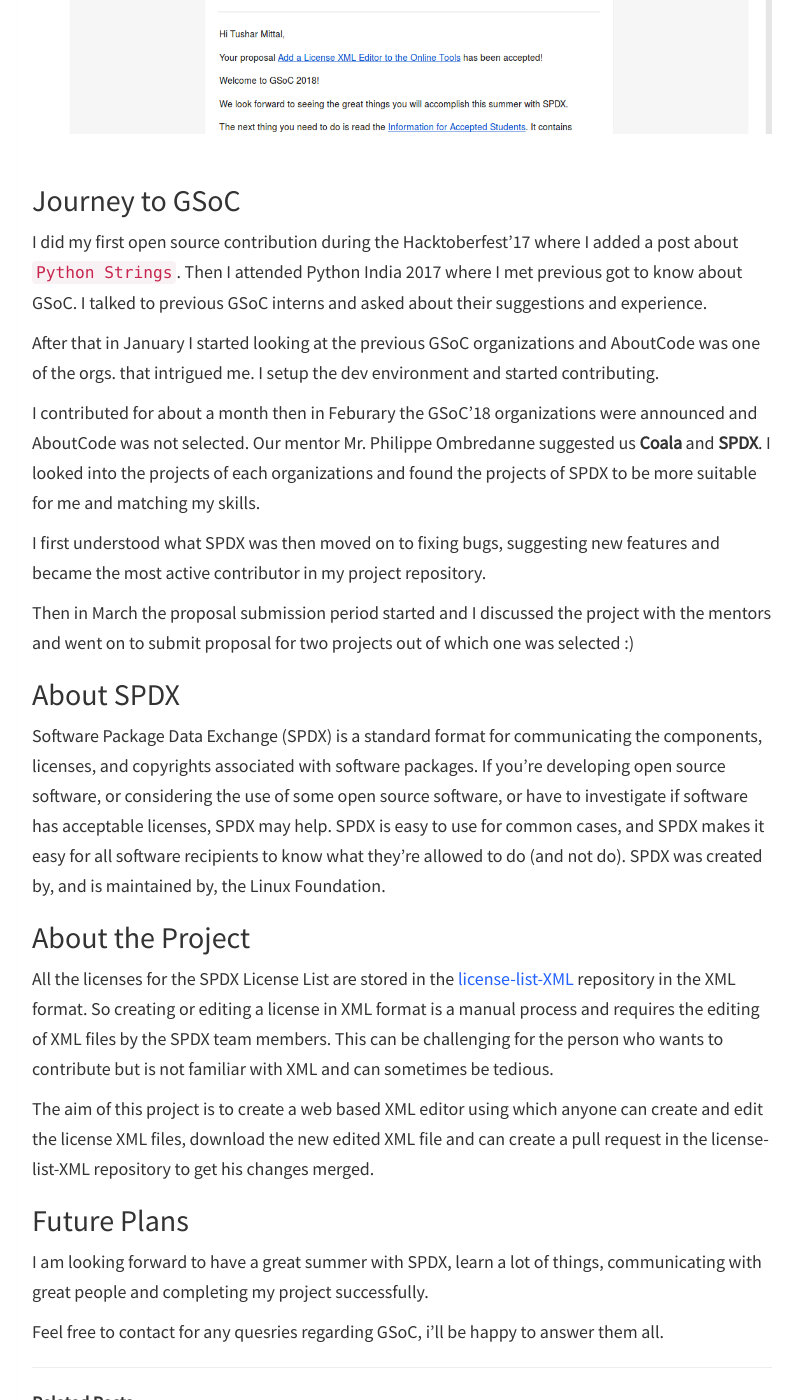
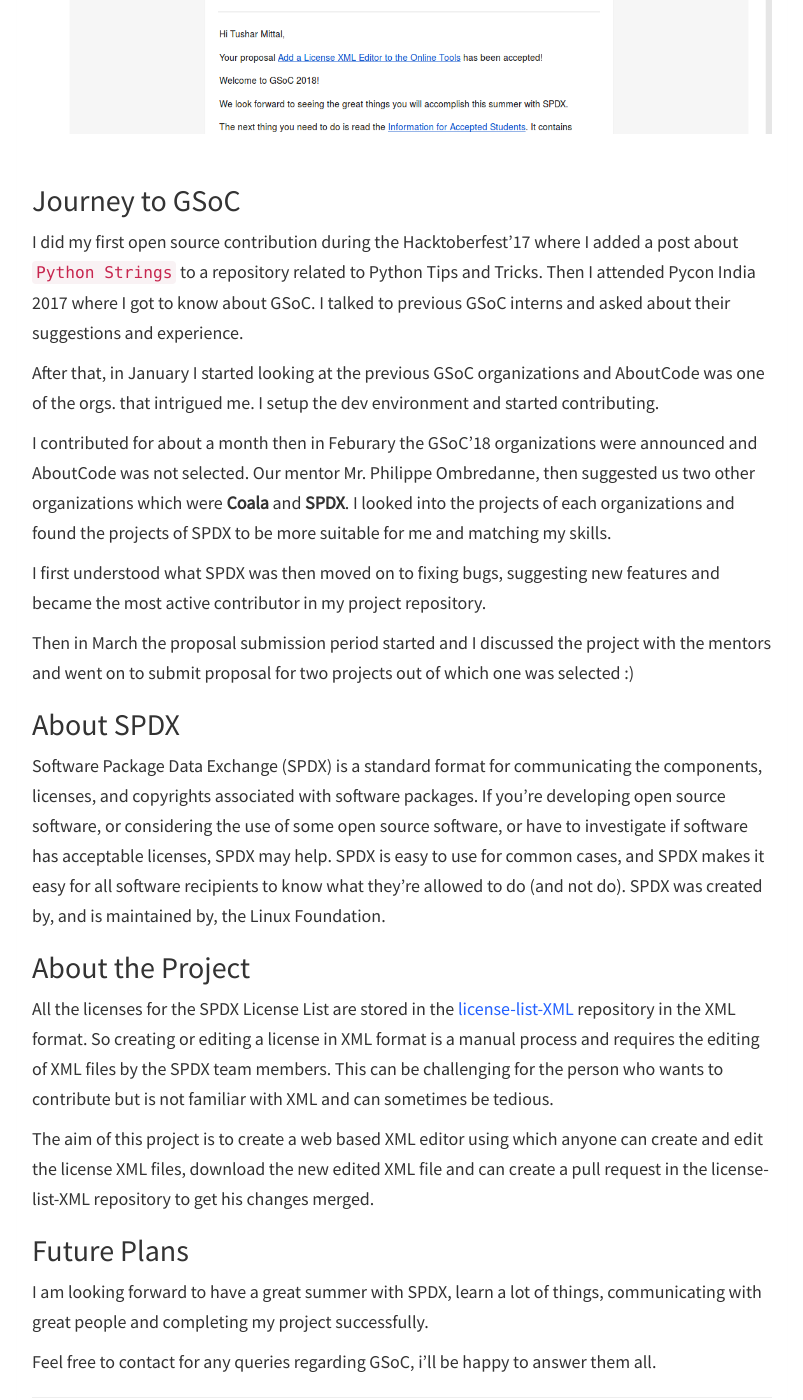
Before and after one commit to techytushar/techytushar.github.io, a Jekyll site: the page built from _posts/2018-04-24-post5.md, in a window 1280 px wide and 1400 px high, scrolled down 601 px. Shown: the whole window, without its empty margins (238-1041 px from the left). Built offline with Jekyll 4.4.1, drawn with Linux system fonts in a browser that asks for light colours; nearby versions of some CDN libraries; comment, search, counter and statistics services are not loaded.

Commit message:
edit post

```diff
--- a/_posts/2018-04-24-post5.md
+++ b/_posts/2018-04-24-post5.md
@@ -14,11 +14,11 @@ The results for the GSoC 18 were announced yesteday and I am happy to state that
 <center><img class="img-responsive" src="{{site.baseurl}}static/blog_images/gsoc-mail.png" alt="google summer of code with spdx acceptance mail"></center><br>
 
 ## Journey to GSoC
-I did my first open source contribution during the Hacktoberfest'17 where I added a post about `Python Strings`. Then I attended Python India 2017 where I met previous got to know about GSoC. I talked to previous GSoC interns and asked about their suggestions and experience.
+I did my first open source contribution during the Hacktoberfest'17 where I added a post about `Python Strings` to a repository related to Python Tips and Tricks. Then I attended Pycon India 2017 where I got to know about GSoC. I talked to previous GSoC interns and asked about their suggestions and experience.
 
-After that in January I started looking at the previous GSoC organizations and AboutCode was one of the orgs. that intrigued me. I setup the dev environment and started contributing.
+After that, in January I started looking at the previous GSoC organizations and AboutCode was one of the orgs. that intrigued me. I setup the dev environment and started contributing.
 
-I contributed for about a month then in Feburary the GSoC'18 organizations were announced and AboutCode was not selected. Our mentor Mr. Philippe Ombredanne suggested us **Coala** and **SPDX**. I looked into the projects of each organizations and found the projects of SPDX to be more suitable for me and matching my skills.
+I contributed for about a month then in Feburary the GSoC'18 organizations were announced and AboutCode was not selected. Our mentor Mr. Philippe Ombredanne, then suggested us two other organizations which were  **Coala** and **SPDX**. I looked into the projects of each organizations and found the projects of SPDX to be more suitable for me and matching my skills.
 
 I first understood what SPDX was then moved on to fixing bugs, suggesting new features and became the most active contributor in my project repository.
 
@@ -36,4 +36,4 @@ The aim of this project is to create a web based XML editor using which anyone c
 ## Future Plans
 I am looking forward to have a great summer with SPDX, learn a lot of things, communicating with great people and completing my project successfully.
 
-Feel free to contact for any quesries regarding GSoC, i'll be happy to answer them all.
+Feel free to contact for any queries regarding GSoC, i'll be happy to answer them all.
```
